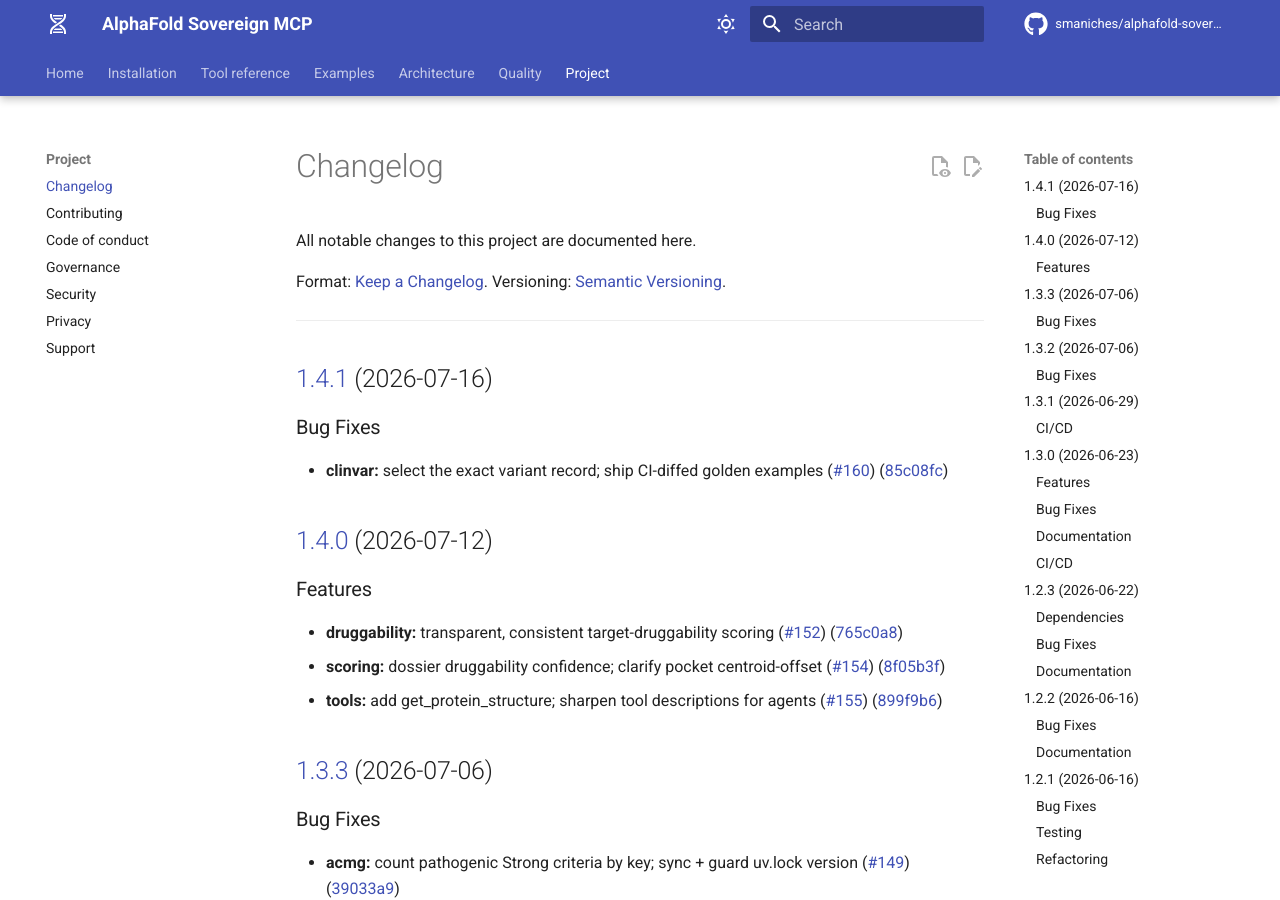
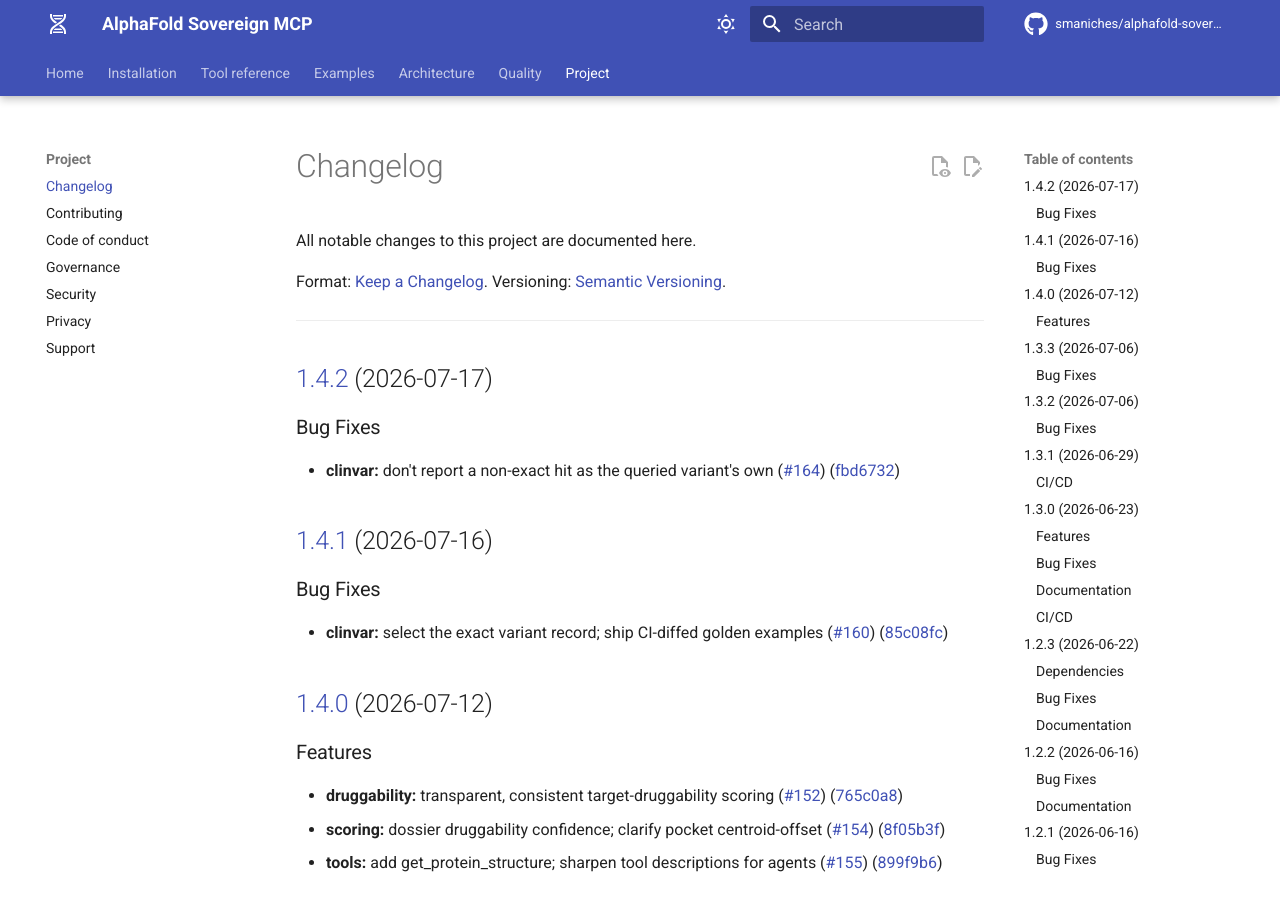
Before and after one commit to smaniches/alphafold-sovereign-mcp, an MkDocs documentation site: the page built from docs/changelog.md, in a window 1280 px wide and 900 px high. Built offline with MkDocs 1.6.1 and Material for MkDocs 9.7.7, drawn with Linux system fonts in a browser that asks for light colours; comment, search, counter and statistics services are not loaded.

Commit message:
chore(main): release 1.4.2 (#165)

```diff
--- a/CHANGELOG.md
+++ b/CHANGELOG.md
@@ -6,6 +6,13 @@ Format: [Keep a Changelog](https://keepachangelog.com/en/1.1.0/).
 Versioning: [Semantic Versioning](https://semver.org/).
 
 ---
+
+## [1.4.2](https://github.com/smaniches/alphafold-sovereign-mcp/compare/v1.4.1...v1.4.2) (2026-07-17)
+
+
+### Bug Fixes
+
+* **clinvar:** don't report a non-exact hit as the queried variant's own ([#164](https://github.com/smaniches/alphafold-sovereign-mcp/issues/164)) ([fbd6732](https://github.com/smaniches/alphafold-sovereign-mcp/commit/fbd673280eaa59c08fb6e042406bd8f5a78c9c8a))
 
 ## [1.4.1](https://github.com/smaniches/alphafold-sovereign-mcp/compare/v1.4.0...v1.4.1) (2026-07-16)
 
--- a/pyproject.toml
+++ b/pyproject.toml
@@ -9,7 +9,7 @@ build-backend = "hatchling.build"
 
 [project]
 name = "alphafold-sovereign-mcp"
-version = "1.4.1"
+version = "1.4.2"
 description = "MCP server wrapping AlphaFold DB and 8 other biomedical data sources, with a local SQLite knowledge graph."
 readme = "README.md"
 license = {text = "Apache-2.0"}
--- a/server.json
+++ b/server.json
@@ -2,7 +2,7 @@
   "$schema": "https://static.modelcontextprotocol.io/schemas/2025-12-11/server.schema.json",
   "name": "io.github.smaniches/alphafold-sovereign-mcp",
   "description": "MCP server for AlphaFold and 8 other biomedical data sources with a local SQLite knowledge graph",
-  "version": "1.4.1",
+  "version": "1.4.2",
   "repository": {
     "url": "https://github.com/smaniches/alphafold-sovereign-mcp",
     "source": "github"
@@ -11,7 +11,7 @@
     {
       "registryType": "pypi",
       "identifier": "alphafold-sovereign-mcp",
-      "version": "1.4.1",
+      "version": "1.4.2",
       "runtimeHint": "uvx",
       "transport": {
         "type": "stdio"
--- a/smithery.yaml
+++ b/smithery.yaml
@@ -16,7 +16,7 @@ description: >-
   must be reviewed by qualified humans before clinical use — see
   STATUS.md and LIMITATIONS.md.
 maturity: beta
-version: "1.4.1" # x-release-please-version
+version: "1.4.2" # x-release-please-version
 homepage: https://github.com/smaniches/alphafold-sovereign-mcp
 license: Apache-2.0
 author:
--- a/src/alphafold_sovereign/__init__.py
+++ b/src/alphafold_sovereign/__init__.py
@@ -11,7 +11,7 @@ Licensed under Apache 2.0.  See `LICENSE`.
 
 from __future__ import annotations
 
-__version__ = "1.4.1"  # x-release-please-version
+__version__ = "1.4.2"  # x-release-please-version
 __author__ = "Santiago Maniches"
 __author_email__ = "santiago@topologica.ai"
 __license__ = "Apache-2.0"
```
Also changed, not shown: README.md (+2 -2 lines), STATUS.md (+2 -2 lines), docs/installation.md (+1 -1 lines), .release-please-manifest.json, .zenodo.json, 3 other files.
